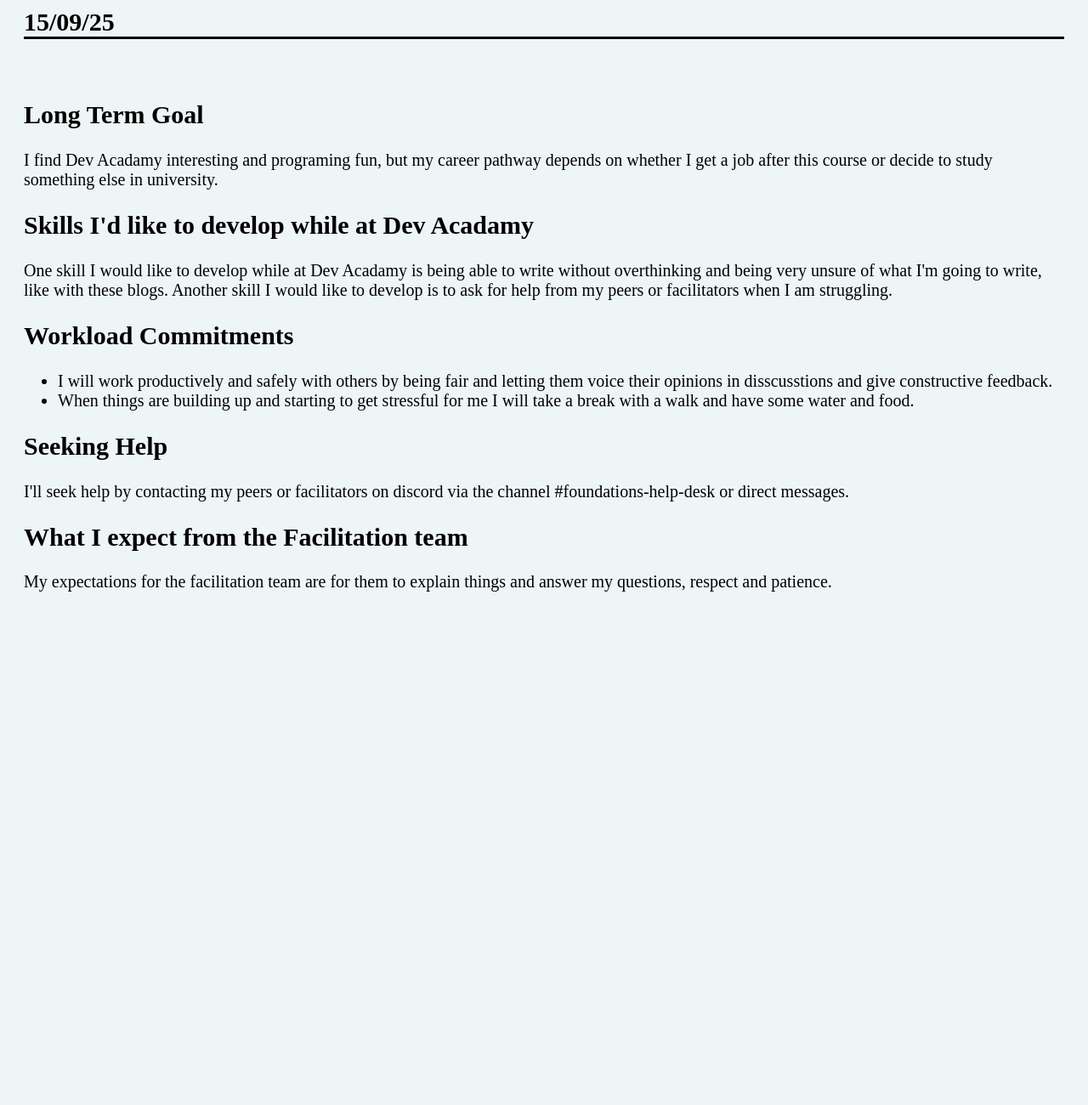
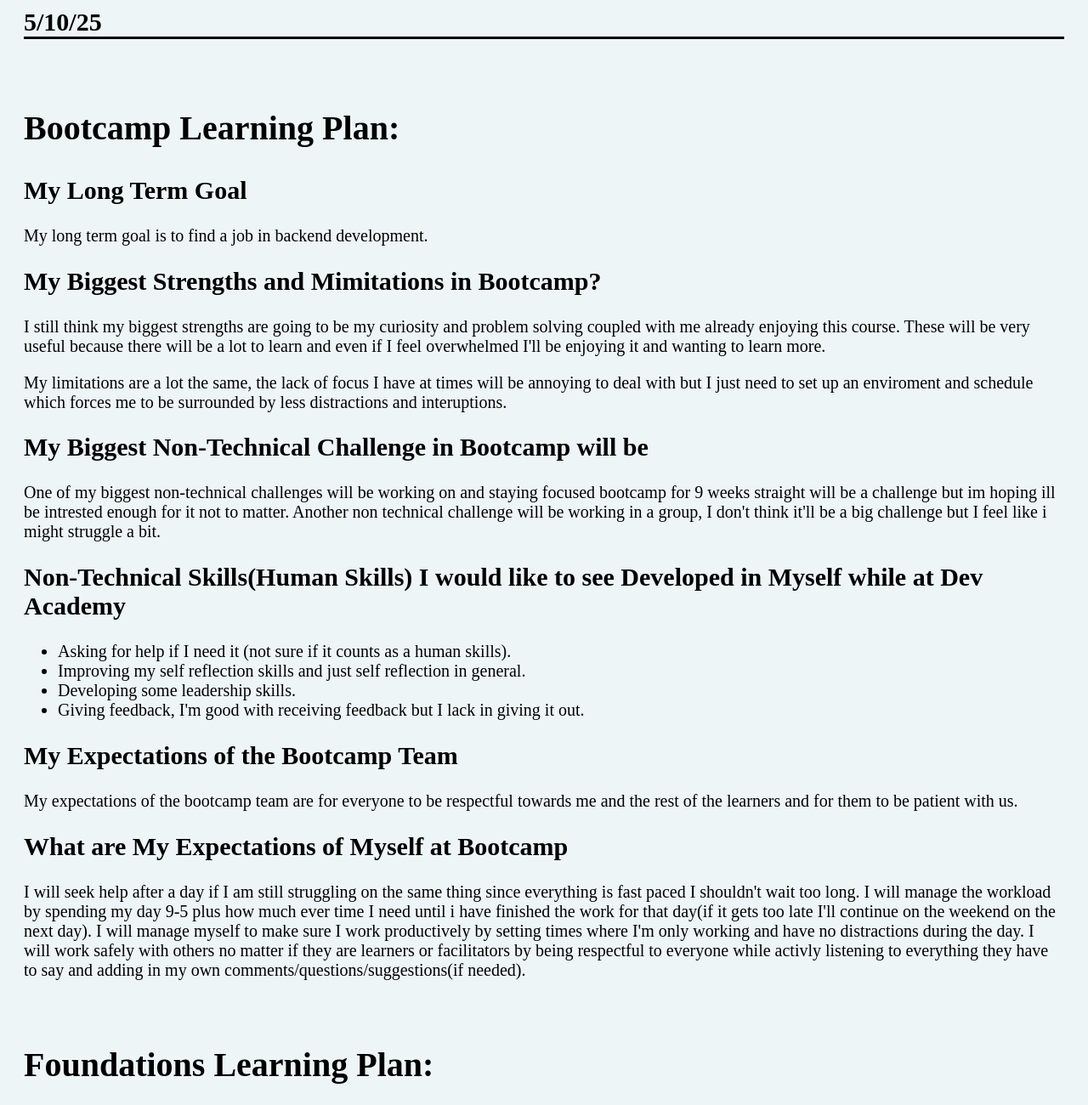
Before and after one commit to NikolaBodor/NikolaBodor.github.io, a plain HTML site: page blog/my-learning-plan.html in a window 1280 px wide. Shown: the part 120-1420 px from the top of the page at 85% size. Before the commit the page ends 864 px from the top, so only its background shows below. Drawn offline with Linux system fonts and the light colour scheme.

Commit message:
added to learning plan blog with bootcamp learning plan

```diff
--- a/blog/my-learning-plan.html
+++ b/blog/my-learning-plan.html
@@ -17,9 +17,48 @@
 
 <body class="blogText">
   <h1>My Learning Plan</h1>
-  <h2 class="seperator">15/09/25</h2>
+  <h2 class="seperator">5/10/25</h2>
 
   <br>
+  <h2 style="font-size: 30pt;">Bootcamp Learning Plan:</h3>
+  <h2>My Long Term Goal</h2>
+  <p>
+    My long term goal is to find a job in backend development.
+  </p>
+
+  <h2>My Biggest Strengths and Mimitations in Bootcamp?</h2>
+  <p>
+    I still think my biggest strengths are going to be my curiosity and problem solving coupled with me already enjoying this course. These will be very useful because there will be a lot to learn and even if I feel overwhelmed I'll be enjoying it and wanting to learn more.
+  </p>
+  <p>
+    My limitations are a lot the same, the lack of focus I have at times will be annoying to deal with but I just need to set up an enviroment and schedule which forces me to be surrounded by less distractions and interuptions.
+  </p>
+
+  <h2>My Biggest Non-Technical Challenge in Bootcamp will be</h2>
+  <p>
+    One of my biggest non-technical challenges will be working on and staying focused bootcamp for 9 weeks straight will be a challenge but im hoping ill be intrested enough for it not to matter. Another non technical challenge will be working in a group, I don't think it'll be a big challenge but I feel like i might struggle a bit.
+  </p>
+
+  <h2>Non-Technical Skills(Human Skills) I would like to see Developed in Myself while at Dev Academy</h2>
+  <p><ul>
+    <li>Asking for help if I need it (not sure if it counts as a human skills).</li>
+    <li>Improving my self reflection skills and just self reflection in general.</li>
+    <li>Developing some leadership skills.</li>
+    <li>Giving feedback, I'm good with receiving feedback but I lack in giving it out.</li>
+  </p></ul>
+
+  <h2>My Expectations of the Bootcamp Team</h2>
+  <p>
+    My expectations of the bootcamp team are for everyone to be respectful towards me and the rest of the learners and for them to be patient with us.
+  </p>
+
+  <h2>What are My Expectations of Myself at Bootcamp</h2>
+  <p>
+    I will seek help after a day if I am still struggling on the same thing since everything is fast paced I shouldn't wait too long. I will manage the workload by spending my day 9-5 plus how much ever time I need until i have finished the work for that day(if it gets too late I'll continue on the weekend on the next day). I will manage myself to make sure I work productively by setting times where I'm only working and have no distractions during the day. I will work safely with others no matter if they are learners or facilitators by being respectful to everyone while activly listening to everything they have to say and adding in my own comments/questions/suggestions(if needed).
+  </p>
+
+  <br>
+  <h2 style="font-size: 30pt;">Foundations Learning Plan:</h2>
   <h2>Long Term Goal</h2>
   <p>
     I find Dev Acadamy interesting and programing fun, but my career pathway depends on whether I get a job after this course or decide to study something else in university.
```
